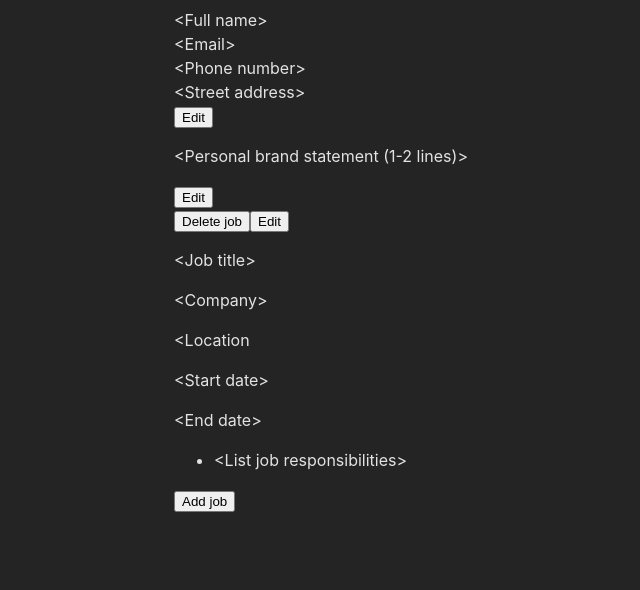
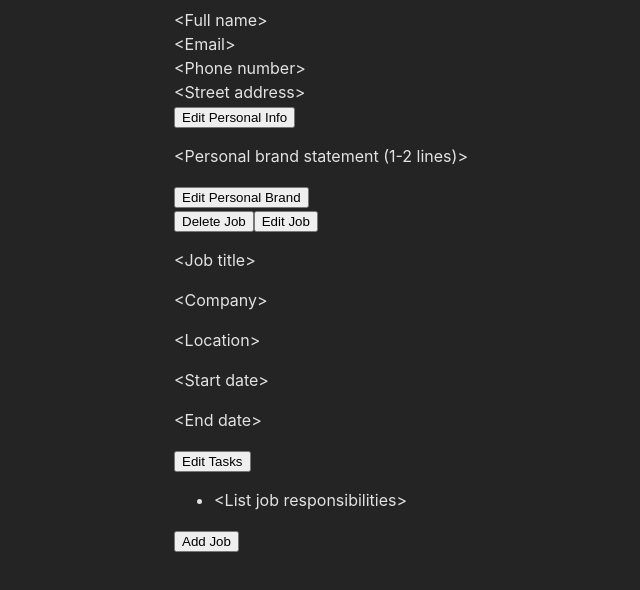
Before and after one commit to naouuud/cv-project, a React (Vite) app: page / in a window 1280 px wide. Shown: the top 590 px of the page, without its empty margins (319-959 px from the left). Built offline with nearby package versions, Linux system fonts and the light colour scheme.

Commit message:
Functional tasks without add item

```diff
--- a/src/assets/initial-data.js
+++ b/src/assets/initial-data.js
@@ -12,9 +12,9 @@ export const initialJobs = [
     id: 0,
     title: "<Job title>",
     employer: "<Company>",
+    location: "<Location>",
     startDate: "<Start date>",
     endDate: "<End date>",
-    location: "<Location",
   },
 ];
 
--- a/src/components/Job.jsx
+++ b/src/components/Job.jsx
@@ -1,26 +1,17 @@
 /* eslint-disable react/prop-types */
 import { useState } from "react";
-import Tasks from "./Tasks";
 
-export default function Job({ jobId, jobs, setJobs, tasks, setTasks }) {
+export default function Job({ jobId, jobs, setJobs }) {
   const [editing, setEditing] = useState(false);
   const job = jobs.find((job) => job.id === jobId);
 
   function changeHandler(e, key) {
-    const next = jobs.map((job) => {
+    const nextJobs = jobs.map((job) => {
       if (job.id !== jobId) return job;
       else return { ...job, [key]: e.target.value };
     });
-    setJobs(next);
+    setJobs(nextJobs);
   }
-
-  //   function taskHandler(e, index) {
-  //     const next = jobs.map((job) => {
-  //         if (job.id !== jobId) return job;
-  //         else return { ...job, [tasks][index][value]: e.target.value };
-  //       });
-  //       setJobs(next);
-  //   }
 
   function toggleEdit() {
     setEditing(!editing);
@@ -30,8 +21,6 @@ export default function Job({ jobId, jobs, setJobs, tasks, setTasks }) {
     e.preventDefault();
     setEditing(!editing);
   }
-
-  // console.log(tasks);
 
   return editing ? (
     <form onSubmit={submitHandler}>
@@ -45,29 +34,17 @@ export default function Job({ jobId, jobs, setJobs, tasks, setTasks }) {
           />
         );
       })}
-      <Tasks
-        taskId={jobId}
-        editing={editing}
-        tasks={tasks}
-        setTasks={setTasks}
-      />
       <button type="submit">Submit</button>
     </form>
   ) : (
     <>
-      <button onClick={toggleEdit}>Edit</button>
+      <button onClick={toggleEdit}>Edit Job</button>
       <div>
         <p>{job.title}</p>
         <p>{job.employer}</p>
         <p>{job.location}</p>
         <p>{job.startDate}</p>
         <p>{job.endDate}</p>
-        <Tasks
-          taskId={jobId}
-          editing={editing}
-          tasks={tasks}
-          setTasks={setTasks}
-        />
       </div>
     </>
   );
--- a/src/components/Jobs.jsx
+++ b/src/components/Jobs.jsx
@@ -1,40 +1,37 @@
 /* eslint-disable react/prop-types */
 import { useState } from "react";
 import Job from "./Job";
+import Tasks from "./Tasks";
 import { initialJobs } from "../assets/initial-data";
 import { initialTasks } from "../assets/initial-data";
 
-let jobId = 1;
+let pairId = 1;
 
 export default function Jobs() {
   const [jobs, setJobs] = useState(initialJobs);
   const [tasks, setTasks] = useState(initialTasks);
 
-  function addJob() {
-    setJobs([...jobs, { ...initialJobs[0], id: jobId }]);
-    setTasks([...tasks, { ...initialTasks[0], id: jobId }]);
-    jobId += 1;
+  function addPair() {
+    setJobs([...jobs, { ...initialJobs[0], id: pairId }]);
+    setTasks([...tasks, { ...initialTasks[0], id: pairId }]);
+    pairId += 1;
   }
 
-  function deleteJob(id) {
+  function deletePair(id) {
     setJobs(jobs.filter((job) => job.id !== id));
+    setTasks(tasks.filter((task) => task.id !== id));
   }
 
   return (
     <>
       {jobs.map((job) => (
         <div key={job.id}>
-          <button onClick={() => deleteJob(job.id)}>Delete job</button>
-          <Job
-            jobId={job.id}
-            jobs={jobs}
-            setJobs={setJobs}
-            tasks={tasks}
-            setTasks={setTasks}
-          />
+          <button onClick={() => deletePair(job.id)}>Delete Job</button>
+          <Job jobId={job.id} jobs={jobs} setJobs={setJobs} />
+          <Tasks taskId={job.id} tasks={tasks} setTasks={setTasks} />
         </div>
       ))}
-      <button onClick={addJob}>Add job</button>
+      <button onClick={addPair}>Add Job</button>
     </>
   );
 }
--- a/src/components/PersonalBrand.jsx
+++ b/src/components/PersonalBrand.jsx
@@ -26,7 +26,7 @@ export default function PersonalBrand() {
   ) : (
     <div className="personal-brand display-mode">
       <p>{personalBrand}</p>
-      <button onClick={toggleEdit}>Edit</button>
+      <button onClick={toggleEdit}>Edit Personal Brand</button>
     </div>
   );
 }
--- a/src/components/PersonalInfo.jsx
+++ b/src/components/PersonalInfo.jsx
@@ -38,7 +38,7 @@ export default function PersonalInfo() {
       {Object.keys(personalInfo).map((key) => (
         <div key={key}>{personalInfo[key]}</div>
       ))}
-      <button onClick={toggleEdit}>Edit</button>
+      <button onClick={toggleEdit}>Edit Personal Info</button>
     </div>
   );
 }
--- a/src/components/Tasks.jsx
+++ b/src/components/Tasks.jsx
@@ -1,60 +1,65 @@
 /* eslint-disable react/prop-types */
-// import { useState } from "react";
+import { useState } from "react";
 // import { initialTasks } from "../assets/initial-data";
 
-export default function Tasks({ taskId, editing, tasks, setTasks }) {
+export default function Tasks({ taskId, tasks, setTasks }) {
+  const [editing, setEditing] = useState(false);
   const task = tasks.find((task) => task.id === taskId);
 
-  let itemId = 1;
-
-  // function changeHandler(e, itemId) {
-  //   const newText = e.target.value;
-  //   const newItems = task.items.map((item) => {
-  //     if (item.id === itemId) {
-  //       return { ...item, text: newText };
-  //     } else return { ...item };
-  //   });
-  //   const newTasks = tasks.map((aTask) => {
-  //     if (aTask.id === task.id) {
-  //       return { ...aTask, items: newItems };
-  //     } else return { ...aTask };
-  //   });
-  //   setTasks(newTasks);
+  // function addItem() {
+  //   setTasks(
+  //     tasks.filter((task) => {
+  //       if (task.id === taskId) {
+  //         return {
+  //           ...task,
+  //           items: [
+  //             ...task.items,
+  //             { id: itemId, description: "<New responsibility>" },
+  //           ],
+  //         };
+  //       } else return { ...task };
+  //     })
+  //   );
+  //   itemId += 1;
   // }
 
-  function addItem() {
-    setTasks(
-      tasks.filter((task) => {
-        if (task.id === taskId) {
-          return {
-            ...task,
-            items: [
-              ...task.items,
-              { id: itemId, description: "<New responsibility>" },
-            ],
-          };
-        } else return { ...task };
-      })
-    );
-    itemId += 1;
+  function toggleEdit() {
+    setEditing(!editing);
+  }
+
+  function changeHandler(e, itemId) {
+    const nextItems = [{ id: itemId, description: e.target.value }];
+    const nextTasks = tasks.map((task) => {
+      if (task.id !== taskId) return task;
+      else return { ...task, items: nextItems };
+    });
+    setTasks(nextTasks);
+  }
+
+  function submitHandler(e) {
+    e.preventDefault();
+    setEditing(!editing);
   }
 
   return editing ? (
-    task.items.map((item) => (
-      <>
+    <form onSubmit={submitHandler}>
+      {task.items.map((item) => (
         <input
           key={item.id}
           value={item.description}
           onChange={(e) => changeHandler(e, item.id)}
         />
-        <button onClick={addItem}>Add task</button>
-      </>
-    ))
+      ))}
+      <button type="submit">Submit</button>
+    </form>
   ) : (
-    <ul>
-      {task.items.map((item) => (
-        <li key={item.id}>{item.description}</li>
-      ))}
-    </ul>
+    <>
+      <button onClick={toggleEdit}>Edit Tasks</button>
+      <ul>
+        {task.items.map((item) => (
+          <li key={item.id}>{item.description}</li>
+        ))}
+      </ul>
+    </>
   );
 }
```
